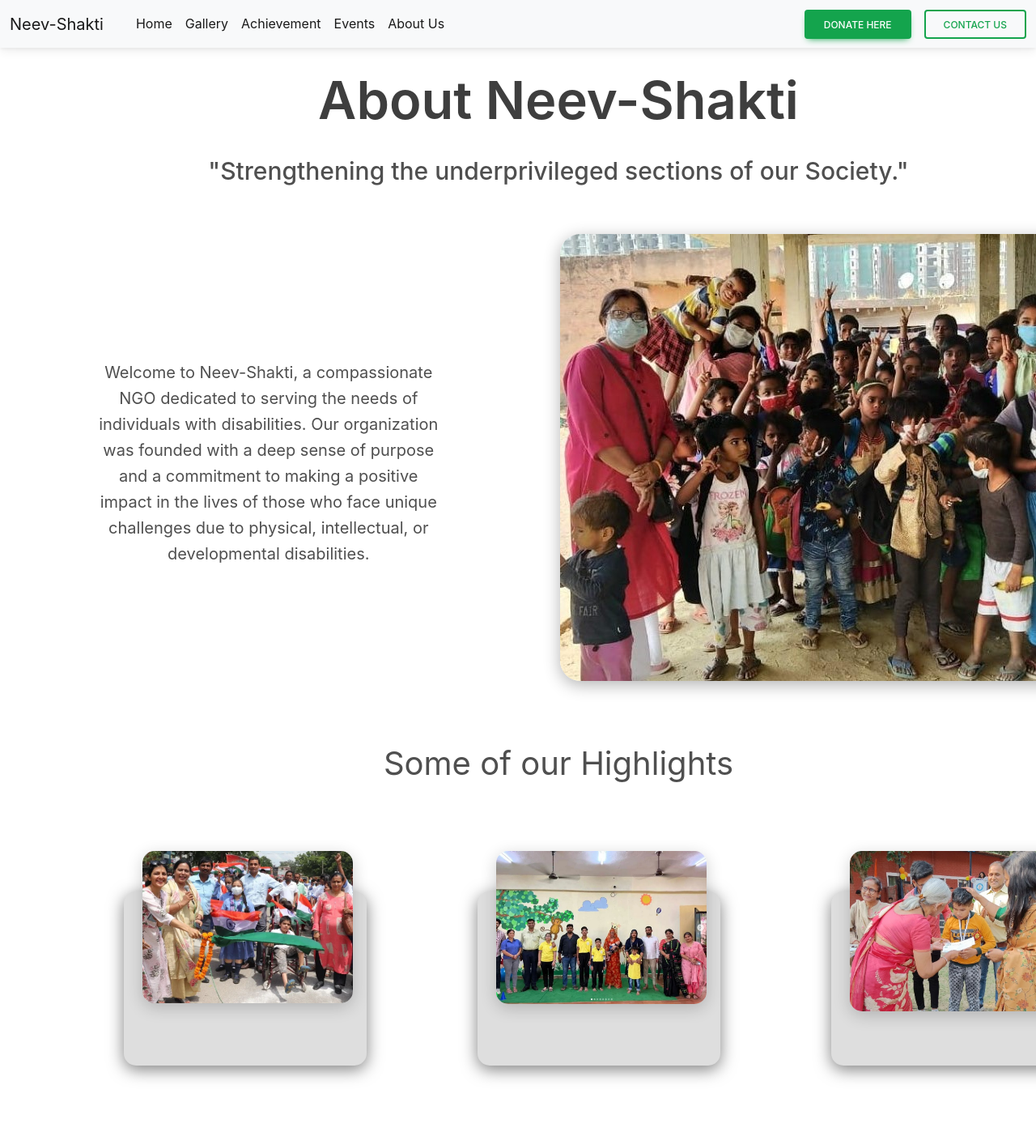
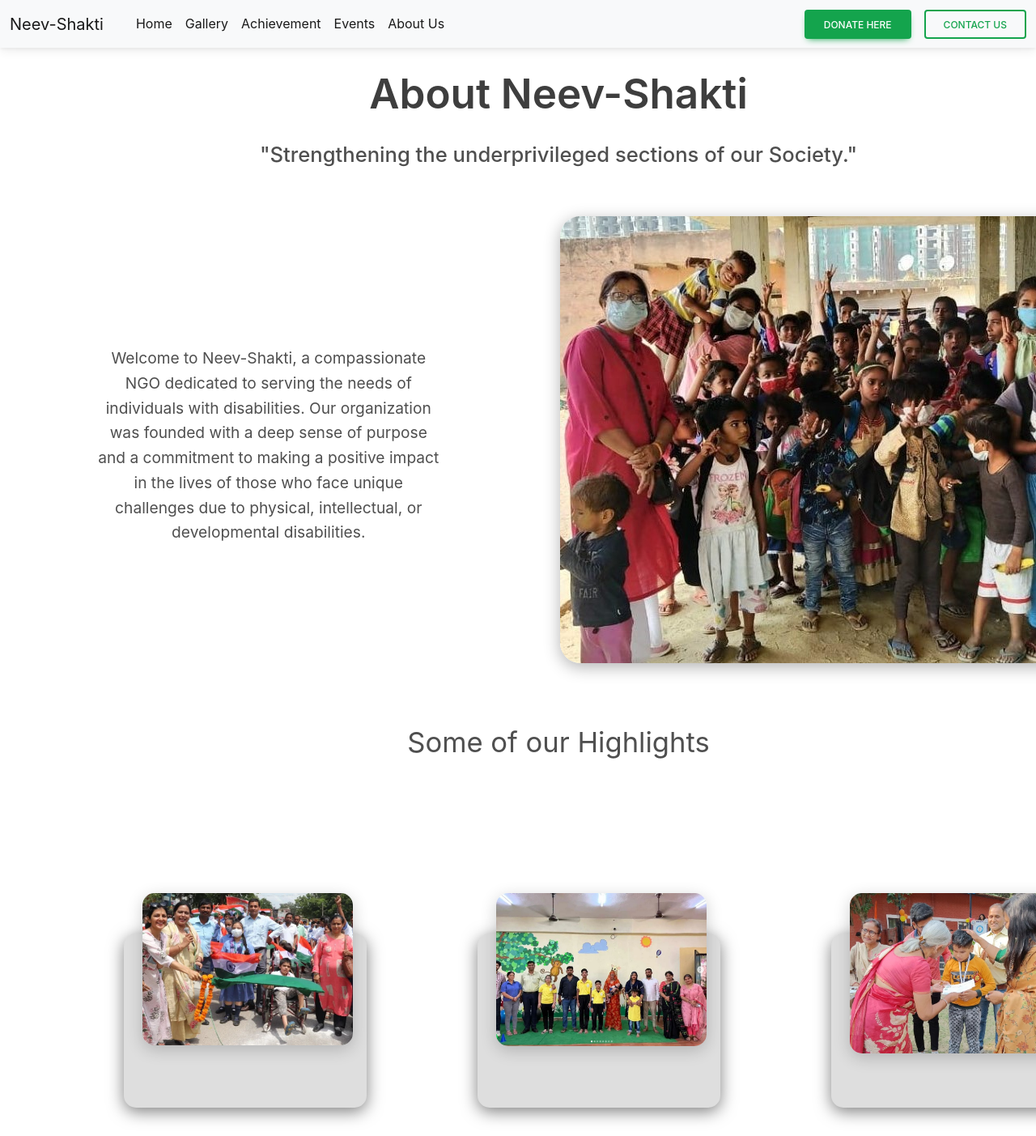
Before and after one commit to GameOver2811/NeevSakti, a React (Create React App) app in the folder neevsakti/: page /aboutus in a window 1280 px wide. Shown: the top 1403 px of the page at 81% size. Built offline with nearby package versions, Linux system fonts and the light colour scheme.

Commit message:
fixed past conflicts between css files

```diff
--- a/neevsakti/src/Pages/AboutUs.css
+++ b/neevsakti/src/Pages/AboutUs.css
@@ -7,7 +7,7 @@
 .topHeading {
     display: flex;
     font-weight: 600;
-    font-size: 65px;
+    font-size: 4vw;
     text-align: center;
     justify-content: center;
     color: #000000c1;
@@ -17,7 +17,7 @@
 
 .quote{
     font-weight: 400px;
-    font-size: 30px;
+    font-size: 2vw;
     text-align: center;
     margin-bottom: 40px;
 }
@@ -39,7 +39,7 @@
 
 .subHeading-content{
     position: relative;
-    font-size: 20px;
+    font-size: 1.5vw;
     margin-right: 50%;
     margin-left: 100px;
     height: auto;
@@ -71,7 +71,7 @@
 }
 
 .highlights{
-    font-size: 40px;
+    font-size: 2.7vw;
     text-align: center;
     margin-bottom: 20px;
     margin-top: 30px;
@@ -91,21 +91,12 @@
     width: 80rem;
 }
 
-.flex {
+.flex1 {
     display: flex;
     gap: 2rem;
 }
 
 /* cards copy start here */
-.container {
-  position: inherit;
-  width : 1100px;
-  display : flex;
-  align-items : center;
-  justify-content : center;
-  flex-wrap : warp;
-  padding : 30px;
-}
 
 .container .cards {
   position: relative;
--- a/neevsakti/src/Pages/AboutUs.js
+++ b/neevsakti/src/Pages/AboutUs.js
@@ -26,8 +26,18 @@
           Some of our Highlights
         </p>
       </div>
-      <div className='cards-container custom-card flex'>
-        <div className='container'>
+      <div className='cards-container custom-card flex1'>
+        <div className='container'
+        style={{
+          height: "500px",
+          position: "inherit",
+          width: "1100px",
+          display: "flex",
+          justifyContent: "center",
+          alignItems: "center",
+          flexWrap: "warp",
+          padding: "30px"
+        }}>
           <div className='cards'>
             <div className='image'>
             <img src='/images/card1-image.png' alt='image'/>
@@ -39,7 +49,17 @@
             </div>
           </div>
         </div>
-        <div className='container'>
+        <div className='container'
+        style={{
+          height: "500px",
+          position: "inherit",
+          width: "1100px",
+          display: "flex",
+          justifyContent: "center",
+          alignItems: "center",
+          flexWrap: "warp",
+          padding: "30px"
+        }}>
           <div className='cards'>
             <div className='image'>
               <img src='/images/card2-image.jpg' alt='image'/>
@@ -50,7 +70,17 @@
             </div>
           </div>
         </div>
-        <div className='container'>
+        <div className='container'
+        style={{
+          height: "500px",
+          position: "inherit",
+          width: "1100px",
+          display: "flex",
+          justifyContent: "center",
+          alignItems: "center",
+          flexWrap: "warp",
+          padding: "30px"
+        }}>
           <div className='cards'>
             <div className='image'>
               <img src='/images/card3-image.jpg' alt='image'/>
@@ -65,7 +95,7 @@
       <div>
 
       </div>
-      <Footer/>
+    <Footer/>
     </div>
   )
 }
```
